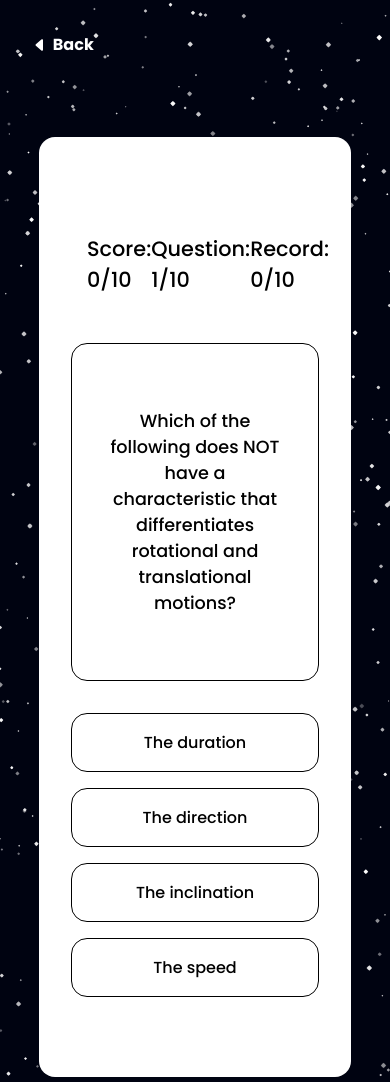
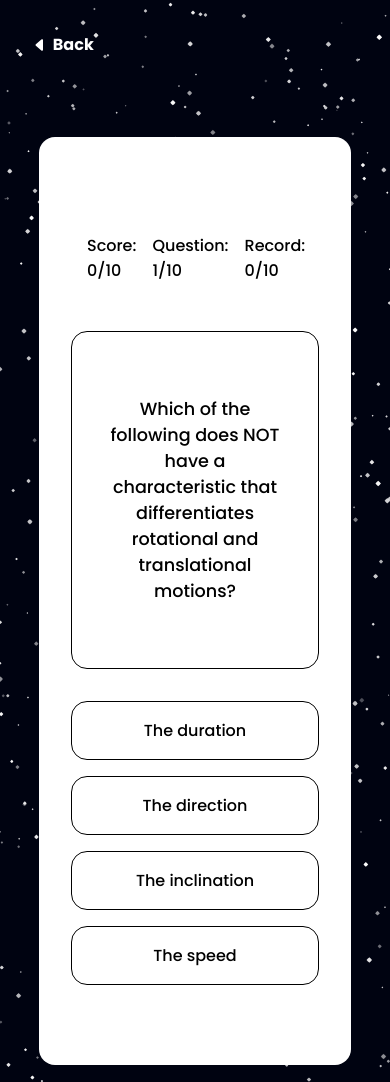
Before and after one commit to ionascimento/universing, a plain HTML site: page en/quiz.html in a window 390 px wide. Shown: the top 1082 px of the page. Drawn offline with nearby package versions, Linux system fonts and the light colour scheme.

Commit message:
fix: score on mobile devices

```diff
--- a/styles/quiz.css
+++ b/styles/quiz.css
@@ -13,6 +13,7 @@
 .score {
   display: flex;
   justify-content: space-around;
+  gap: 1rem;
   padding: 1rem;
 }
 
@@ -74,4 +75,8 @@
     width: 100%;
   }
 
+  .score p {
+    font-size: 1rem;
+  }
+
 }
```
